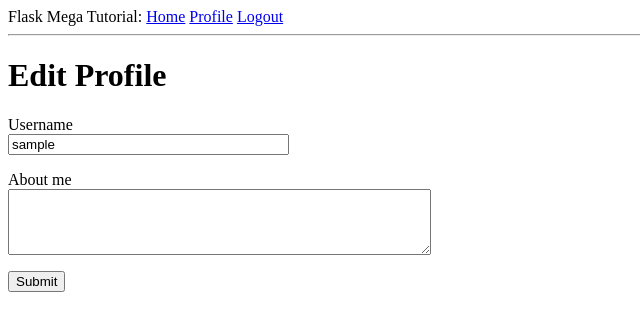
After one commit to M4zD4i/flask-mega-tutorial, a Flask app: page /edit_profile in a window 1280 px wide. The commit adds this page. Shown: the top 331 px of the page, without its empty margins (0-640 px from the left). Run offline with Flask 2, Linux system fonts and the light colour scheme; the visitor is signed in with stand-in values (Sample User, id 1); data comes from the database, SQL or seed files in the repository.

Commit message:
Chapter 6 - User Proile

```diff
--- a/app/forms.py
+++ b/app/forms.py
@@ -1,6 +1,6 @@
 from flask_wtf import FlaskForm
-from wtforms import StringField, PasswordField, BooleanField, SubmitField
-from wtforms.validators import ValidationError, DataRequired, Email, EqualTo
+from wtforms import StringField, PasswordField, BooleanField, SubmitField, TextAreaField
+from wtforms.validators import ValidationError, DataRequired, Email, EqualTo, Length
 from app.models import User
 
 
@@ -28,3 +28,9 @@ class RegistrationForm(FlaskForm):
         user = User.query.filter_by(email=email.data).first()
         if user is not None:
             raise ValidationError('Please use a different email address.')
+
+
+class EditProfileForm(FlaskForm):
+    username = StringField('Username', validators=[DataRequired()])
+    about_me = TextAreaField('About me', validators=[Length(min=0, max=140)])
+    submit = SubmitField('Submit')
--- a/app/models.py
+++ b/app/models.py
@@ -3,6 +3,7 @@ from app import login
 from datetime import datetime
 from werkzeug.security import generate_password_hash, check_password_hash
 from flask_login import UserMixin
+from hashlib import md5
 
 class User(UserMixin, db.Model):
     id = db.Column(db.Integer, primary_key=True)
@@ -10,6 +11,8 @@ class User(UserMixin, db.Model):
     email = db.Column(db.String(120), index=True, unique=True)
     password_hash = db.Column(db.String(128))
     posts = db.relationship('Post', backref='author', lazy='dynamic')
+    about_me = db.Column(db.String(140))
+    last_seen = db.Column(db.DateTime, default=datetime.utcnow)
 
     def __repr__(self):
         return '<User {}>'.format(self.username)
@@ -19,6 +22,11 @@ class User(UserMixin, db.Model):
 
     def check_password(self, password):
         return check_password_hash(self.password_hash, password)
+
+    def avatar(self, size):
+        digest = md5(self.email.lower().encode('utf-8')).hexdigest()
+        return 'https://www.gravatar.com/avatar/{}?d=identicon&s={}'.format(
+            digest, size)
 
 class Post(db.Model):
     id = db.Column(db.Integer, primary_key=True)
--- a/app/routes.py
+++ b/app/routes.py
@@ -4,8 +4,16 @@ from flask import render_template, flash, redirect, url_for, request
 from flask_login import current_user, login_user, logout_user, login_required
 from werkzeug.urls import url_parse
 from app import myapp, db
-from app.forms import LoginForm, RegistrationForm
+from app.forms import LoginForm, RegistrationForm, EditProfileForm
 from app.models import User
+from datetime import datetime
+
+
+@myapp.before_request
+def before_request():
+    if current_user.is_authenticated:
+        current_user.last_seen = datetime.utcnow()
+        db.session.commit()
 
 
 @myapp.route('/')
@@ -62,3 +70,31 @@ def register():
         flash('Congratulations, you are now a registered user!')
         return redirect(url_for('login'))
     return render_template('register.html', title='Register, please..', form=form)
+
+
+@myapp.route('/user/<username>')
+@login_required
+def user(username):
+    user = User.query.filter_by(username=username).first_or_404()
+    posts = [
+        {'author': user, 'body': 'Ola!'},
+        {'author': user, 'body': 'OMG o_O'}
+    ]
+    return render_template('user.html', user=user, posts=posts)
+
+
+@myapp.route('/edit_profile', methods=['GET', 'POST'])
+@login_required
+def edit_profile():
+    form = EditProfileForm()
+    if form.validate_on_submit():
+        current_user.username = form.username.data
+        current_user.about_me = form.about_me.data
+        db.session.commit()
+        flash('Your changes have been saved.')
+        return redirect(url_for('edit_profile'))
+    elif request.method == 'GET':
+        form.username.data = current_user.username
+        form.about_me.data = current_user.about_me
+    return render_template('edit_profile.html', title='Edit Profile',
+                           form=form)
--- /dev/null
+++ b/app/templates/_post.html
@@ -0,0 +1,6 @@
+<table>
+    <tr valign="top">
+        <td><img src="{{ post.author.avatar(36) }}"></td>
+        <td>{{ post.author.username }} says:<br>{{ post.body }}</td>
+    </tr>
+</table>
--- a/app/templates/base.html
+++ b/app/templates/base.html
@@ -10,9 +10,10 @@
         <div>Flask Mega Tutorial:
             <a href="{{ url_for('index') }}">Home</a>
             {% if current_user.is_anonymous %}
-                <a href="{{ url_for('login') }}">Login</a>
+            <a href="{{ url_for('login') }}">Login</a>
             {% else %}
-                <a href="{{ url_for('logout') }}">Logout</a>
+            <a href="{{ url_for('user', username=current_user.username) }}">Profile</a>
+            <a href="{{ url_for('logout') }}">Logout</a>
             {% endif %}
         </div>
         <hr>
--- /dev/null
+++ b/app/templates/edit_profile.html
@@ -0,0 +1,23 @@
+{% extends "base.html" %}
+
+{% block content %}
+    <h1>Edit Profile</h1>
+    <form action="" method="post">
+        {{ form.hidden_tag() }}
+        <p>
+            {{ form.username.label }}<br>
+            {{ form.username(size=32) }}<br>
+            {% for error in form.username.errors %}
+            <span style="color: red;">[{{ error }}]</span>
+            {% endfor %}
+        </p>
+        <p>
+            {{ form.about_me.label }}<br>
+            {{ form.about_me(cols=50, rows=4) }}<br>
+            {% for error in form.about_me.errors %}
+            <span style="color: red;">[{{ error }}]</span>
+            {% endfor %}
+        </p>
+        <p>{{ form.submit() }}</p>
+    </form>
+{% endblock %}
--- a/requirements.txt
+++ b/requirements.txt
@@ -2,3 +2,4 @@ flask
 flask-wtf
 flask-sqlalchemy
 flask-migrate
+flask-login
```
Also changed, not shown: app/templates/user.html (added, +21 -0 lines), migrations/versions/5394e8e504d9_new_fields_in_user_model.py (added, +30 -0 lines), chapter6.py (renamed from chapter5.py).
